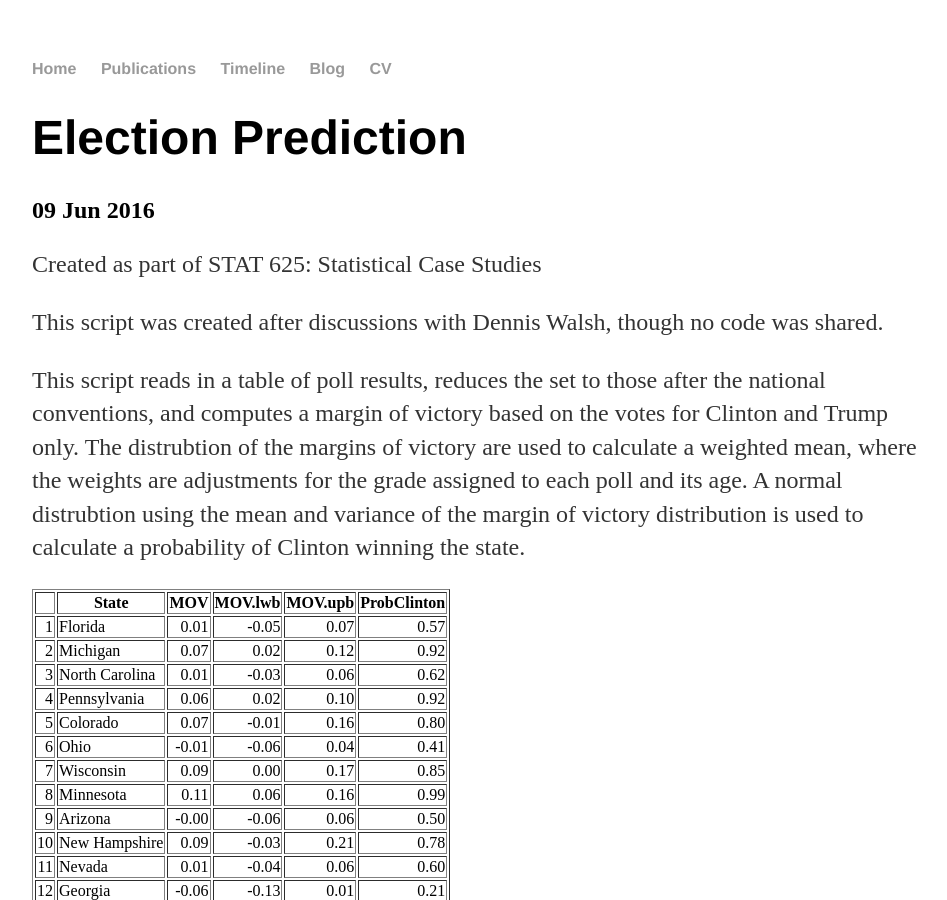
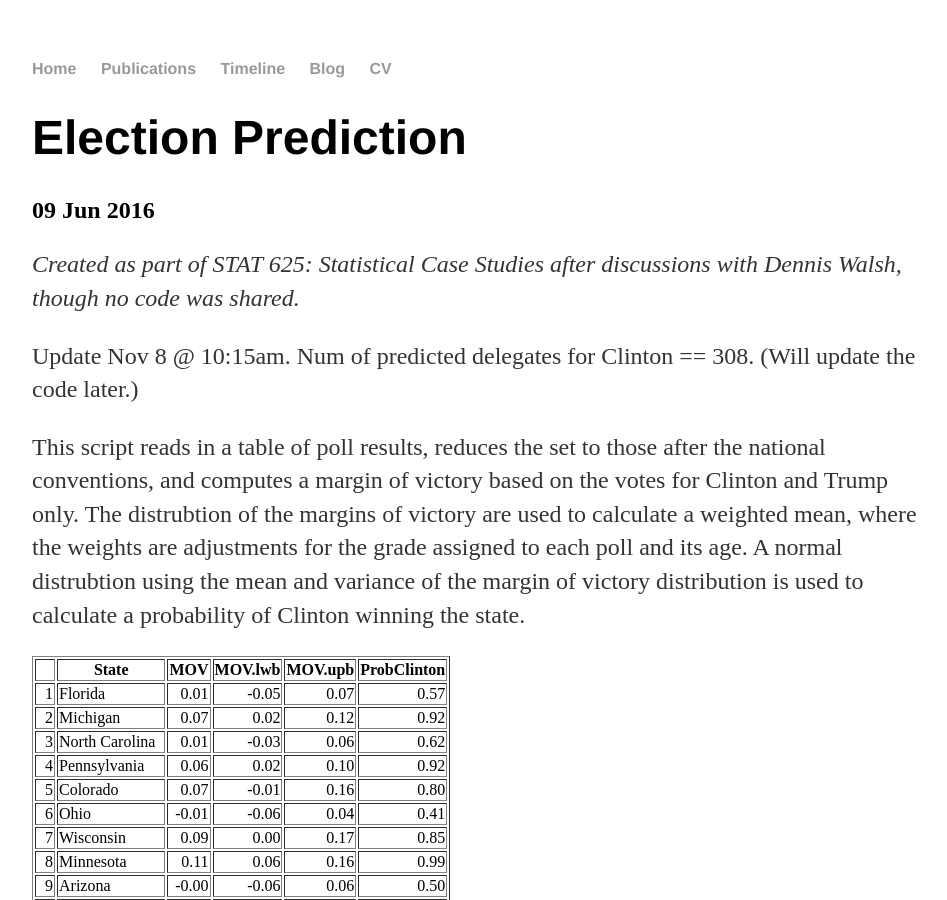
Before and after one commit to dspak/dspak.github.io, a Jekyll site: the page built from _posts/2016-11-07-Election2016.md, in a window 1280 px wide and 900 px high. Shown: the whole window, without its empty margins (160-1107 px from the left). Built offline with Jekyll 4.4.1, drawn with Linux system fonts in a browser that asks for light colours; comment, search, counter and statistics services are not loaded.

Commit message:
update ev

````diff
--- a/_posts/2016-11-07-Election2016.md
+++ b/_posts/2016-11-07-Election2016.md
@@ -4,10 +4,11 @@ title: "Election Prediction"
 date: 2016-06-09
 ---
 
-Created as part of STAT 625: Statistical Case Studies
+_Created as part of STAT 625: Statistical Case Studies after discussions with Dennis Walsh, though no code
+was shared._
 
-This script was created after discussions with Dennis Walsh, though no code
-was shared.
+Update Nov 8 @ 10:15am. Num of predicted delegates for Clinton == 308.
+(Will update the code later.)
 
 This script reads in a table of poll results, reduces the set to those after
 the national conventions, and computes a margin of victory based on the votes
@@ -325,6 +326,7 @@ Texas
 __Appendix__
 
 ```{r all code, results="asis", warning=FALSE, message=FALSE, echo=FALSE}
+
 # Used to display result
 library(xtable)
 
````
